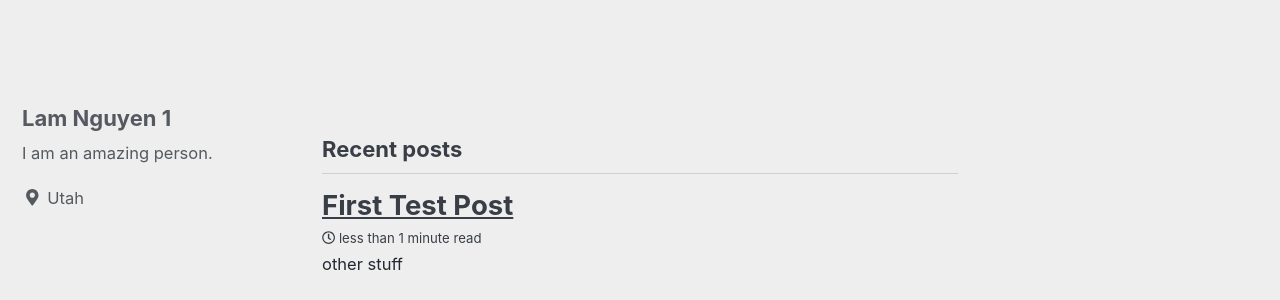
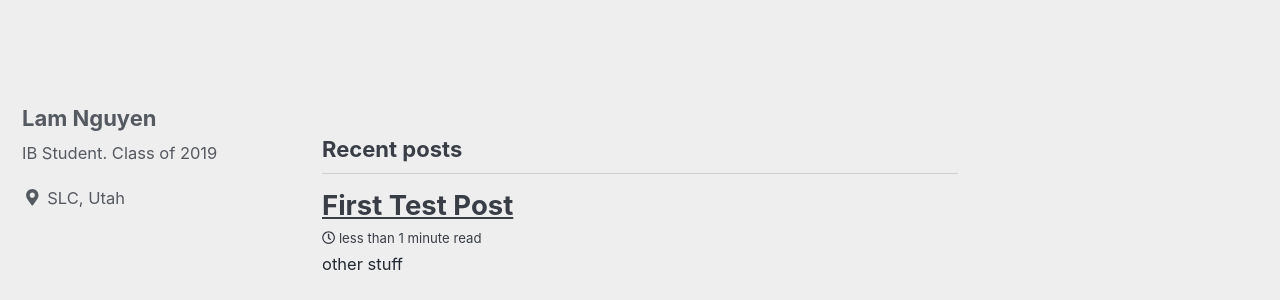
Before and after one commit to WestHighMath/WestHighMath.github.io, a Jekyll site: the page built from index.html, in a window 1280 px wide and 900 px high, scrolled down 620 px. Shown: the part 150-450 px from the top of the window. Built offline with Jekyll 4.4.1, drawn with Linux system fonts in a browser that asks for light colours; cached includes are drawn as plain includes; nearby versions of some CDN libraries; the list of posts is cut into pages by our own code.

Commit message:
Updated bio

```diff
--- a/_config.yml
+++ b/_config.yml
@@ -103,10 +103,10 @@ analytics:
 
 # Site Author
 author:
-  name             : "Lam Nguyen 1"
+  name             : "Lam Nguyen"
   avatar           : # path of avatar image, e.g. "/assets/images/bio-photo.jpg"
-  bio              : "I am an amazing person."
-  location         : "Utah"
+  bio              : "IB Student. Class of 2019"
+  location         : "SLC, Utah"
   email            :
   links:
     - label: "Email"
```
